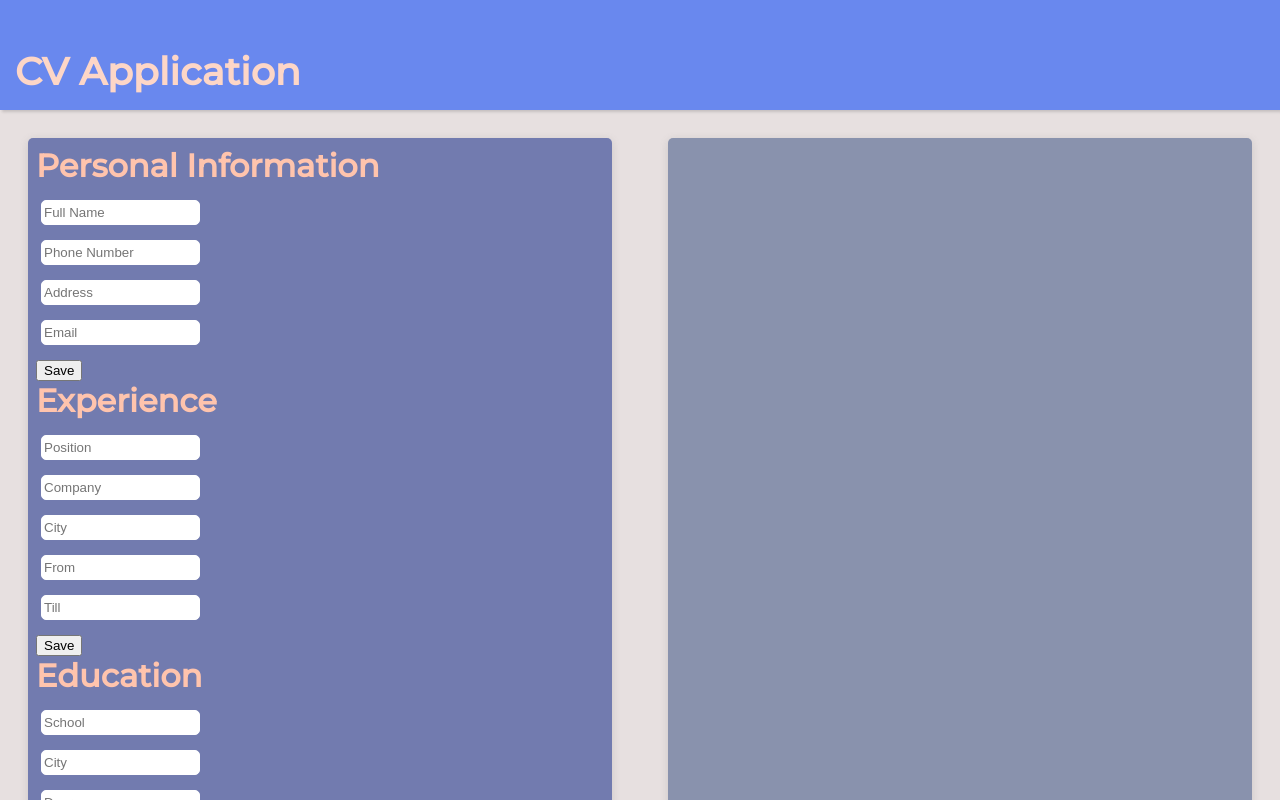
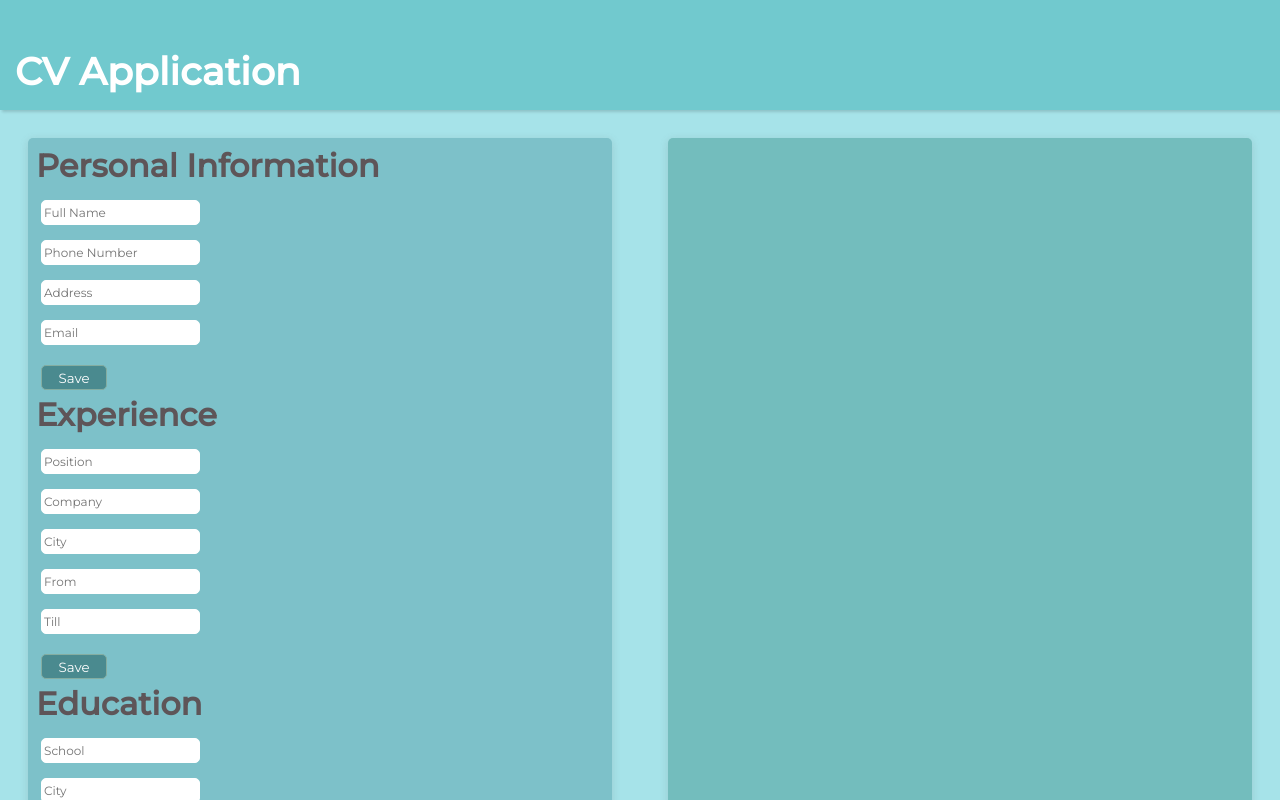
Before and after one commit to Jwilkins48/CV-Application, a React (Create React App) app: page / in a window 1280 px wide. Shown: the top 800 px of the page. Built offline with nearby package versions, Linux system fonts and the light colour scheme; the HTML template or start-up script is replaced by a standard one.

Commit message:
simple styling

```diff
--- a/src/components/form/education.js
+++ b/src/components/form/education.js
@@ -36,7 +36,7 @@ function Education({addEducation}){
                     <input id="degree" name="degree" type='text' placeholder="Degree" onChange={handleChange} value={educationInfo.degree}></input>
                     <input id="educationFrom" name="from" type='text' placeholder="From" onChange={handleChange} value={educationInfo.from}></input>
                     <input id="educationTill" name="till" type='text' placeholder="Till" onChange={handleChange} value={educationInfo.till}></input>
-                    <button type='submit'>Save</button>
+                    <button className='saveBtn' type='submit'>Save</button>
                 </form>
             </div>
         </>
--- a/src/components/form/experience.js
+++ b/src/components/form/experience.js
@@ -35,7 +35,7 @@ function Experience({addExperience}){
                     <input id="city" name="city" type='text' placeholder="City" onChange={handleChange} value={experienceInfo.city}></input>
                     <input id="experienceFrom" name="from" type='text' placeholder="From" onChange={handleChange} value={experienceInfo.from}></input>
                     <input id="experienceTill" name="till" type='text' placeholder="Till" onChange={handleChange} value={experienceInfo.till}></input>
-                    <button type='submit'>Save</button>
+                    <button className='saveBtn' type='submit'>Save</button>
                     </form>
                 </div>
             </>
--- a/src/components/form/personalInfo.js
+++ b/src/components/form/personalInfo.js
@@ -31,11 +31,11 @@ function Personal({addPersonal}){
             <div className="personalContainer">
                 <form onSubmit={handleSubmit}>
                 <h1 className="personalTitle">Personal Information</h1>
-                <input name="name" id="name" type='text' placeholder="Full Name" onChange={handleChange} value={personalInfo.name} ></input>
-                <input name="phone" id="phone" type='text' placeholder="Phone Number" onChange={handleChange} value={personalInfo.phone}></input>
-                <input name="address" id="address" type='text' placeholder="Address" onChange={handleChange} value={personalInfo.address}></input>
-                <input name="email" id="email" type='text' placeholder="Email" onChange={handleChange} value={personalInfo.email}></input>
-                <button type='submit'>Save</button>
+                    <input name="name" id="name" type='text' placeholder="Full Name" onChange={handleChange} value={personalInfo.name} ></input>
+                    <input name="phone" id="phone" type='text' placeholder="Phone Number" onChange={handleChange} value={personalInfo.phone}></input>
+                    <input name="address" id="address" type='text' placeholder="Address" onChange={handleChange} value={personalInfo.address}></input>
+                    <input name="email" id="email" type='text' placeholder="Email" onChange={handleChange} value={personalInfo.email}></input>
+                    <button className='saveBtn' type='submit'>Save</button>
                 </form>
             </div>
         </>
--- a/src/components/formPreview/EducationPrev.js
+++ b/src/components/formPreview/EducationPrev.js
@@ -8,7 +8,7 @@ export default function EducationList({education_info}){
                     <p className="education">Education from <span className="expPosition">{education.school}</span></p>
                     <p className="education">location in <span className="expPosition">{education.city}</span></p>
                     <p className="education">for a degree in <span className="expPosition">{education.degree}</span></p>
-                    <p className="education"><span className="expPosition">{education.from}</span> - <span className="expPosition">{education.till}</span></p>
+                    <p className="education"><span className="expPosition">{education.from}</span> - <span className="expPosition">{education.till}</span></p><br></br><hr></hr>
                 </div>
             ))}
         </div>
--- a/src/index.css
+++ b/src/index.css
@@ -5,18 +5,18 @@
     box-sizing: border-box;
 }
 body{
-    background-color: #e7e0e0;
+    background-color: #A6E3E9;
     font-family: 'Montserrat', sans-serif;
     overflow: hidden;
 }
 .headerContainer{
-    background-color: #6988ee;
+    background-color: #71C9CE;
     box-shadow: rgba(0, 0, 0, 0.15) 1.95px 1.95px 2.6px;
     height: 110px;
     display: flex;
     flex-direction: column;
     justify-content: flex-end;
-    color: #fdd6c7;
+    color: #fff;
 }
 .headerTitle{
     margin: 15px;
@@ -28,8 +28,8 @@ body{
 }
 .cvForm{
     padding: 8px;
-    background-color: #727baf;
-    color: #ffc4ad;
+    background-color: #7dc1c9;
+    color: #5e5558;
     border-radius: 5px;
     width: 50%;
     height: 85vh;
@@ -37,9 +37,9 @@ body{
     box-shadow: rgba(99, 99, 99, 0.2) 0px 2px 8px 0px;
 }
 .cvPreview{
-    color: #ffc4ad;
+    color: #5f575a;
     padding: 8px;
-    background-color:#8992ad;
+    background-color:#73bdbd;
     border-radius: 5px;
     width: 50%;
     height: 85vh;
@@ -48,17 +48,18 @@ body{
 }
 .card{
     margin: 10px 18px;
-    font-size: 16px;
+    font-size: 17px;
 }
 .card-name{
+    margin: 5px 0;
     font-size: 45px;
-    color: #f7e8e2;
+    color: #ce795a;
 }
 .nameContainer{
     margin: 5px 0;
 }
 .addressDisplay{
-    margin: 5px 0;
+    margin-bottom: 5px;
 }
 input{
     display: flex;
@@ -67,11 +68,27 @@ input{
     height: 25px;
     border: 1px solid white;
     border-radius: 5px;
+    font-family: 'Montserrat', sans-serif;
+    font-size: 12px
+}
+.saveBtn{
+    width: 66px;
+    height: 25px;
+    border: 1px solid #84ada1;
+    border-radius: 5px;
+    font-family: 'Montserrat', sans-serif;
+    background-color: #4a8a8f;
+    color: #ffffff;
+    cursor: pointer;
+    margin: 5px;
+}
+.saveBtn:hover{
+    background-color: #579ea3;
 }
 .experiencePrevTitle{
     margin: 15px;
     text-decoration: underline;
-    color: #f7e8e2;
+    color: #5a504d;
 }
 .experience {
     margin: 5px 0;
@@ -81,8 +98,9 @@ input{
     margin: 15px;
 }
 .expPosition{
-    color: #f7e8e2;;
+    color: #b96d51;
 }
 .experienceInform{
     margin: 15px;
+    font-size: 18px;
 }
```
